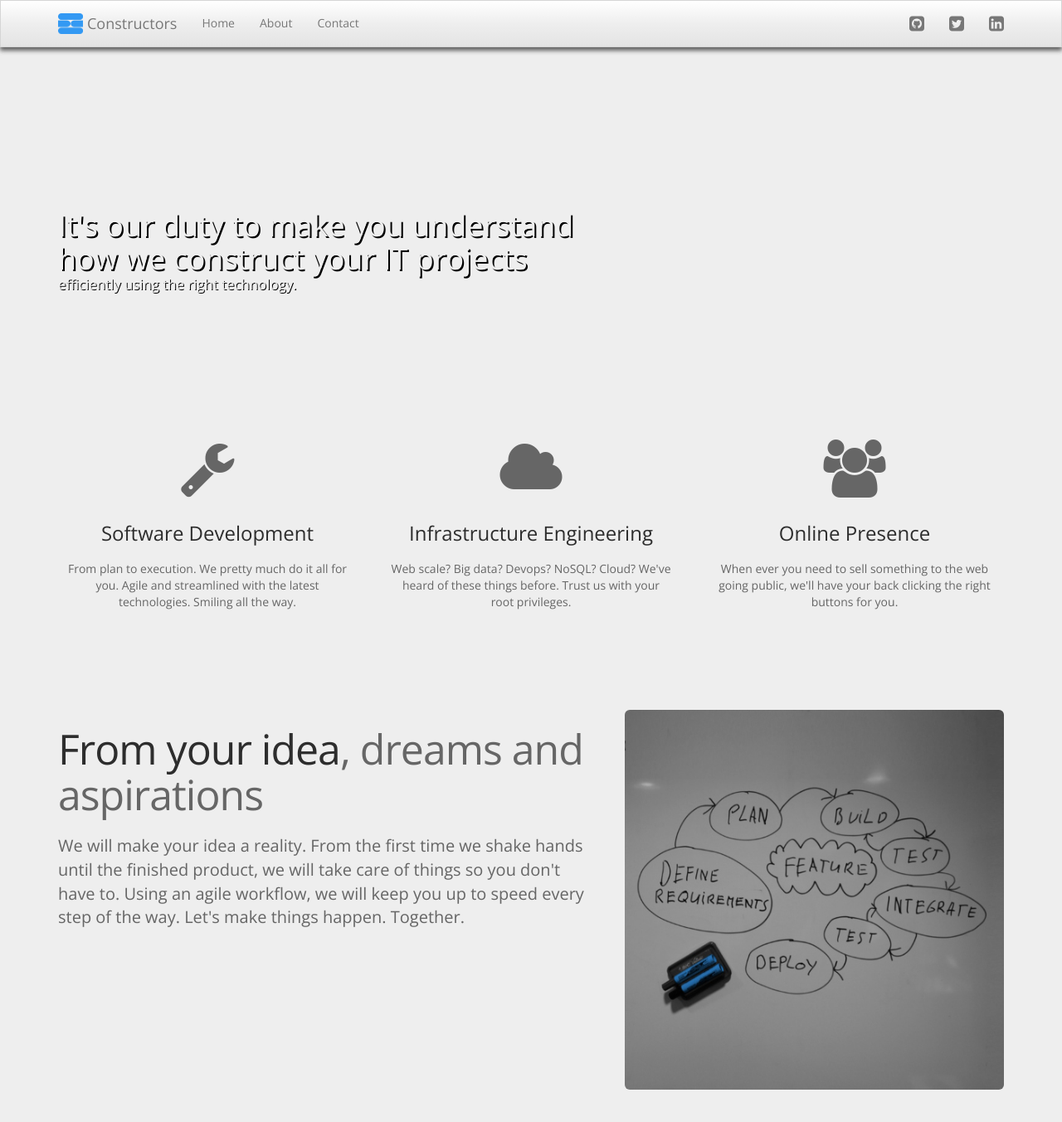
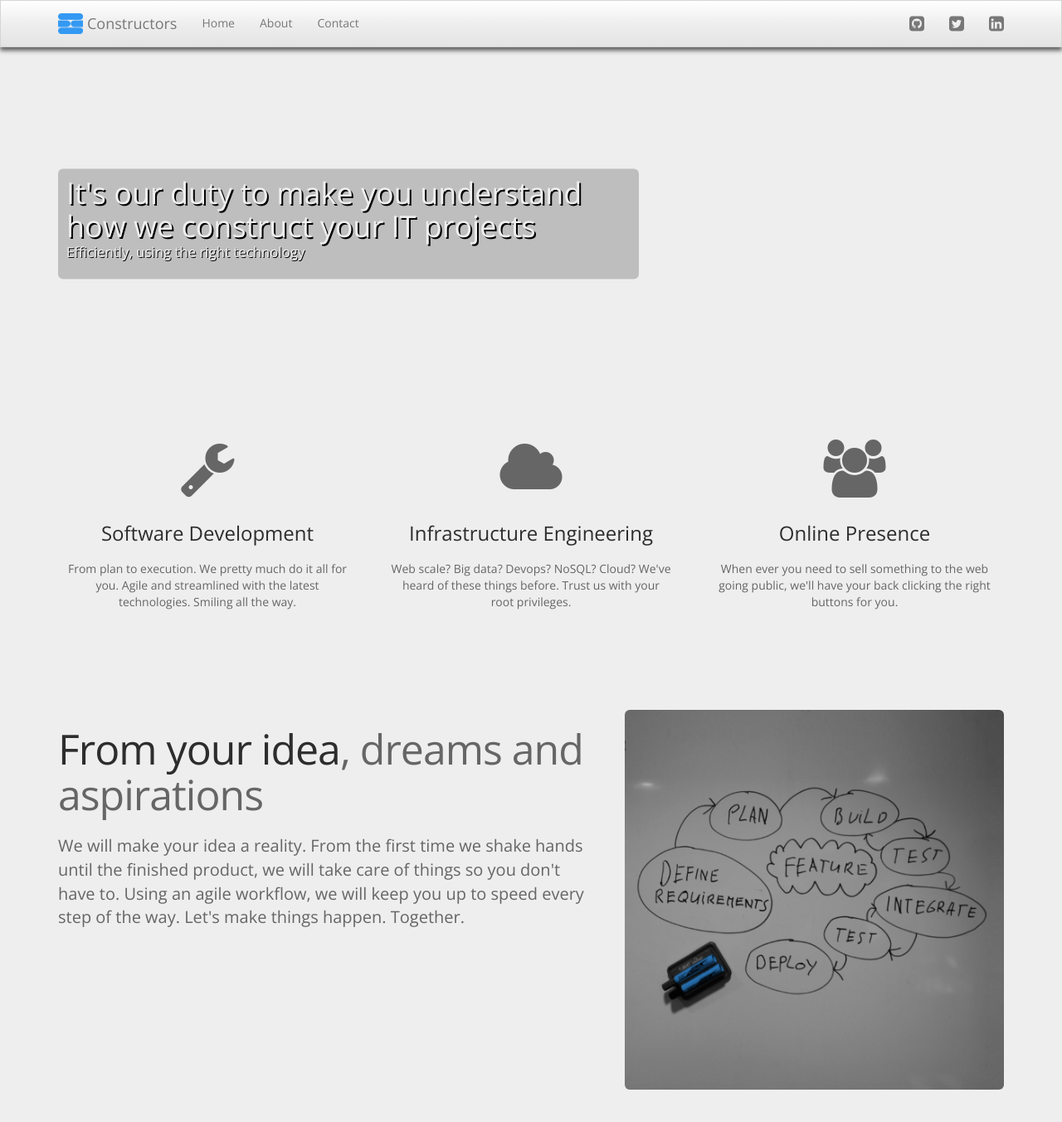
Before and after one commit to constructors/constructors.nl, a Jekyll site: the page built from index.html, in a window 1280 px wide and 1400 px high. Shown: the top 1353 px of the window at 83% size. Built offline with Jekyll 4.4.1, drawn with Linux system fonts in a browser that asks for light colours; nearby versions of some CDN libraries; Markdown is read by kramdown in place of the engine named in the settings.

Commit message:
Fixed responsiveness, restored images, made text readable.

```diff
--- a/css/constructors.css
+++ b/css/constructors.css
@@ -36,13 +36,26 @@
   height: 400px;
 }
 
+body.front-page .eindhoven-header .text-container {
+  max-width: 700px;
+  padding: 10px;
+  background-color: rgba(0, 0, 0, 0.2);
+  /* vertical align hack */
+  position: relative;
+  top: 50%;
+  -webkit-transform: translateY(-50%);
+  -ms-transform: translateY(-50%);
+  transform: translateY(-50%);
+  /*/ vertical align hack */
+}
+
 body.front-page .eindhoven-header h1 {
-  margin: 182px 0 0 0;
+  display: inline;
   color: #eee;
   text-shadow: 2px 2px #000;
 }
 
-body.front-page .eindhoven-header span {
+body.front-page .eindhoven-header p {
   color: #eee;
   font-size: 1.2em;
   text-shadow: 1px 1px #000;
--- a/index.html
+++ b/index.html
@@ -7,11 +7,12 @@
 <div class="backdrop"></div>
 
 <section class="container eindhoven-header">
-  <h1>
-      It's our duty to make you understand<br>
-      how we construct your IT projects
-  </h1>
-  <span>efficiently using the right technology.</span>
+  <div class="text-container img-rounded">
+    <h1>
+      It's our duty to make you understand how we construct your IT projects
+    </h1>
+    <p>Efficiently, using the right technology</p>
+  </div>
 </section>
 
 <section class="content">
```
Also changed, not shown: img/eindhoven/eindhoven-0.jpg (added), img/eindhoven/eindhoven-9.jpg (added).
